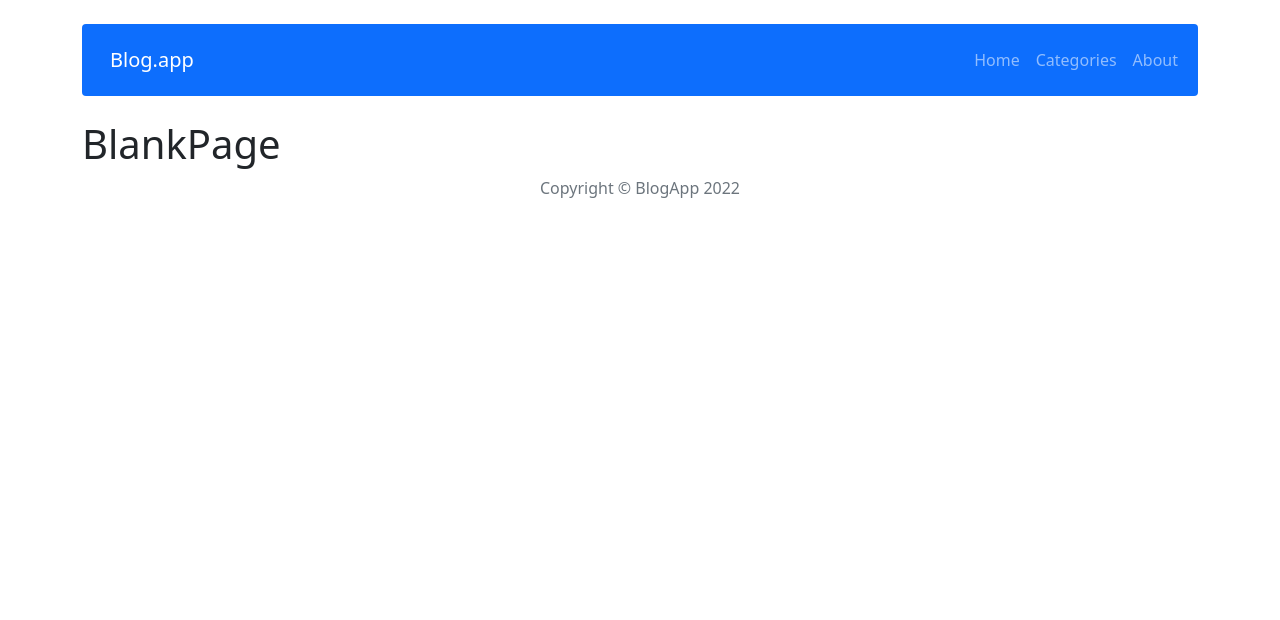
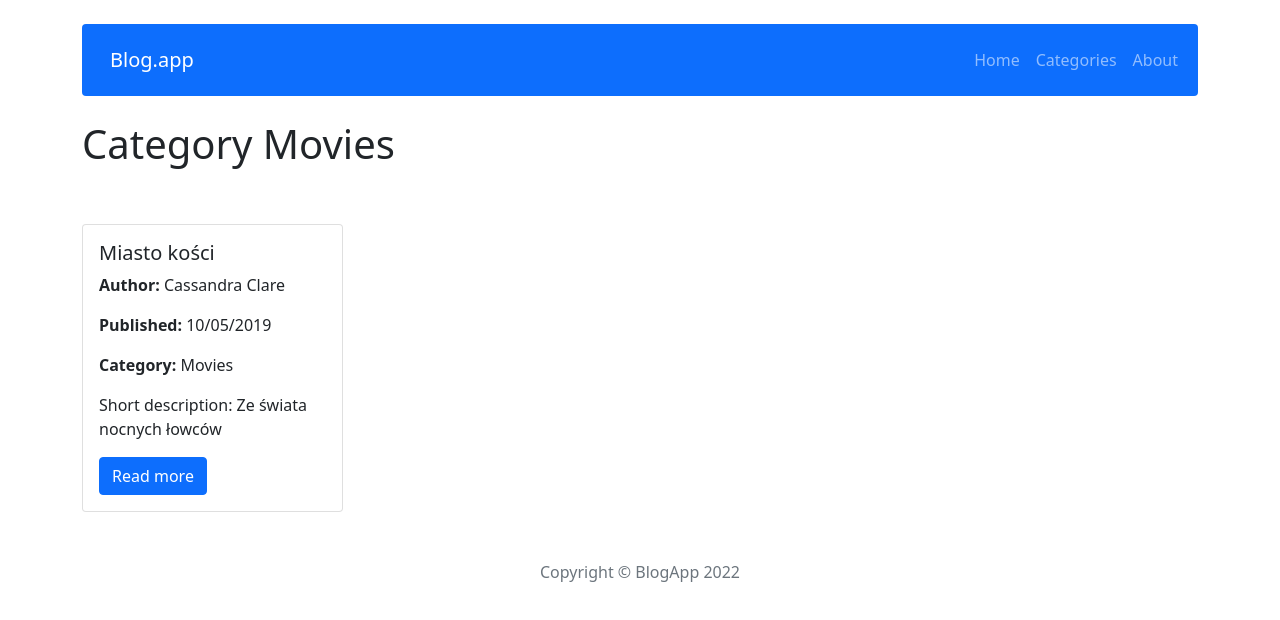
Before and after one commit to DmkMrw/crud-app, a React (Create React App) app: page /category/Movies in a window 1280 px wide. Shown: the top 620 px of the page. Built offline with nearby package versions, Linux system fonts and the light colour scheme.

Commit message:
Add Cattegory component

```diff
--- a/src/App.js
+++ b/src/App.js
@@ -9,6 +9,7 @@ import Categories from './components/pages/Categories/Categories';
 import { Container } from 'react-bootstrap';
 import AddPostForm from './components/features/AddPostForm/AddPostForm';
 import EditPostForm from './components/features/EditPostForm/EditPostForm';
+import Category from './components/pages/Category/Category';
 
 
 const App = () => {
@@ -23,6 +24,7 @@ const App = () => {
           <Route path="/post/edit/:postId" element={<EditPostForm />} />
           <Route path="/about" element={<About />} />
           <Route path="/categories" element={<Categories />} />
+          <Route path="/category/:categoryId" element={<Category />} />
           <Route path="*" element={<BlankPage />} />
         </Routes>
         <Footer />
--- a/src/components/features/EditPostForm/EditPostForm.js
+++ b/src/components/features/EditPostForm/EditPostForm.js
@@ -7,6 +7,7 @@ import { getPostById } from '../../../redux/postRedux';
 import { useSelector } from "react-redux";
 import dateFormat from "dateformat";
 import { Navigate } from "react-router-dom";
+
 
 const EditPostForm = () => {
 
@@ -19,7 +20,7 @@ const EditPostForm = () => {
 
      const handleSubmit = post => {
                dispatch(editPost({ ...post, postId }));
-               navigate('/')
+               navigate(-2)
      };
 
      const actionText = 'Edit post'
--- a/src/components/pages/Categories/Categories.js
+++ b/src/components/pages/Categories/Categories.js
@@ -3,6 +3,7 @@ import { useSelector } from "react-redux";
 import { NavLink } from "react-router-dom";
 import { Nav, ListGroup, Row, Col } from 'react-bootstrap';
 import shortid from "shortid";
+import Category from "../Category/Category";
 
 
 const Categories = () => {
@@ -15,7 +16,7 @@ const Categories = () => {
                     <Col md={6}>
                          <h1>All categories</h1>
                          <ListGroup className = 'mb-3 mt-3'>
-                              {categories.map(category => <ListGroup.Item key={shortid()}><Nav.Link as={NavLink} to={"/categories/" + category} >{category}</Nav.Link></ListGroup.Item>)}
+                              {categories.map(category => <ListGroup.Item key={shortid()}><Nav.Link as={NavLink} to={"/category/" + category} >{category}</Nav.Link></ListGroup.Item>)}
                          </ListGroup>
                     </Col>
                </Row>
--- /dev/null
+++ b/src/components/pages/Category/Category.js
@@ -0,0 +1,40 @@
+import { useParams } from "react-router-dom";
+import { getPostByCategory } from "../../../redux/categoriesRedux";
+import { useSelector } from "react-redux";
+import { Card, Button, Row, Col } from "react-bootstrap";
+import { Link } from "react-router-dom";
+import { dateToStr } from "../../../utils/dateToStr";
+
+
+const Category = () => {
+
+     const { categoryId } = useParams();
+     const postCategory = useSelector((state) => getPostByCategory(state, categoryId))
+
+     return (
+          <>
+               <h1>Category {categoryId}</h1>
+
+               <Row>
+                    {postCategory.map(post => (
+                         <Col key={post.id} md={6} lg={4} xl={3} className='justify-content-md-start mb-5 mt-5'>
+                              <Card style={{ minWidth: '15rem'}} className="rounded" key={post.id}>
+                              <Card.Body >
+                                        <Card.Title>{post.title}</Card.Title>
+                                        <p><b>Author: </b>{post.author}</p>
+                                        <p><b>Published: </b> {dateToStr(post.publishedDate)}</p>
+                                        <p><b>Category: </b> {post.category}</p>
+                                        <Card.Text><span>Short description: {post.shortDescription}</span></Card.Text>
+                                        <Link key={post.id} to={'/post/' + post.id}><Button variant="primary">Read more</Button></Link>
+                              </Card.Body>
+                              </Card>
+                         </Col>
+                    ))}
+               </Row>
+          </>
+
+
+     );
+}
+
+export default Category;
--- a/src/components/pages/Post/Post.js
+++ b/src/components/pages/Post/Post.js
@@ -8,11 +8,13 @@ import { useDispatch } from "react-redux";
 import { deletePost } from "../../../redux/postRedux";
 import { Navigate, Link } from "react-router-dom";
 import { dateToStr } from "../../../utils/dateToStr";
+import { useNavigate } from "react-router-dom";
 
 
 const Post = () => {
 
      const { id } = useParams();
+     let navigate = useNavigate();
 
      const listData = useSelector(state => getPostById(state, id))
      const [showRemoveModal, setShowRemoveModal] = useState(false)
@@ -28,7 +30,7 @@ const Post = () => {
 
      const handleShowRemoveModal = () => setShowRemoveModal(true)
 
-     if(!listData) return <Navigate to="/" />
+     if(!listData) return navigate(-1);
      return (
           <>
 
--- a/src/redux/categoriesRedux.js
+++ b/src/redux/categoriesRedux.js
@@ -1,5 +1,6 @@
 //selectors
 export const getAllCategories = (state) => state.categories;
+export const getPostByCategory = ({ posts }, categoryId) => posts.filter(post => post.category === categoryId);
 
 // actions
 
```
